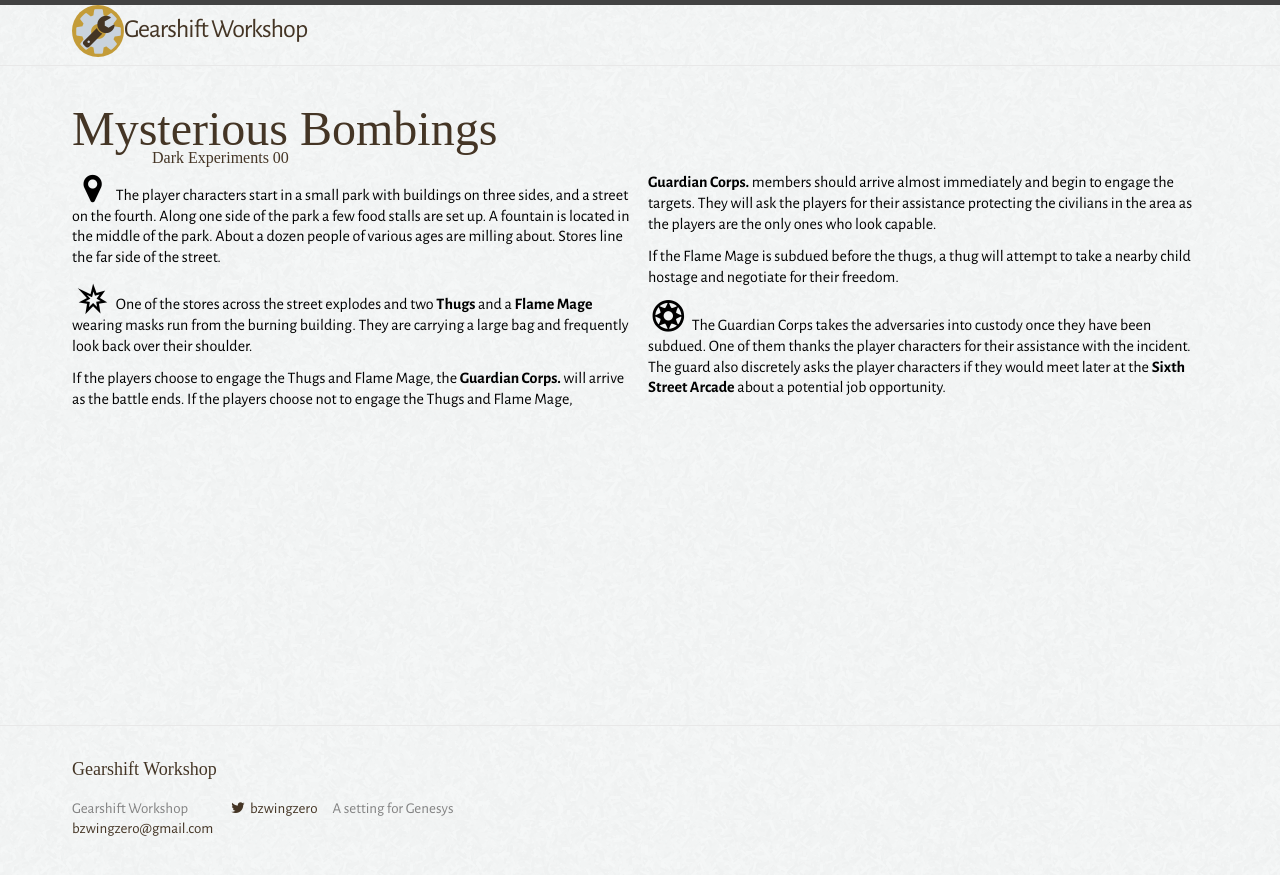
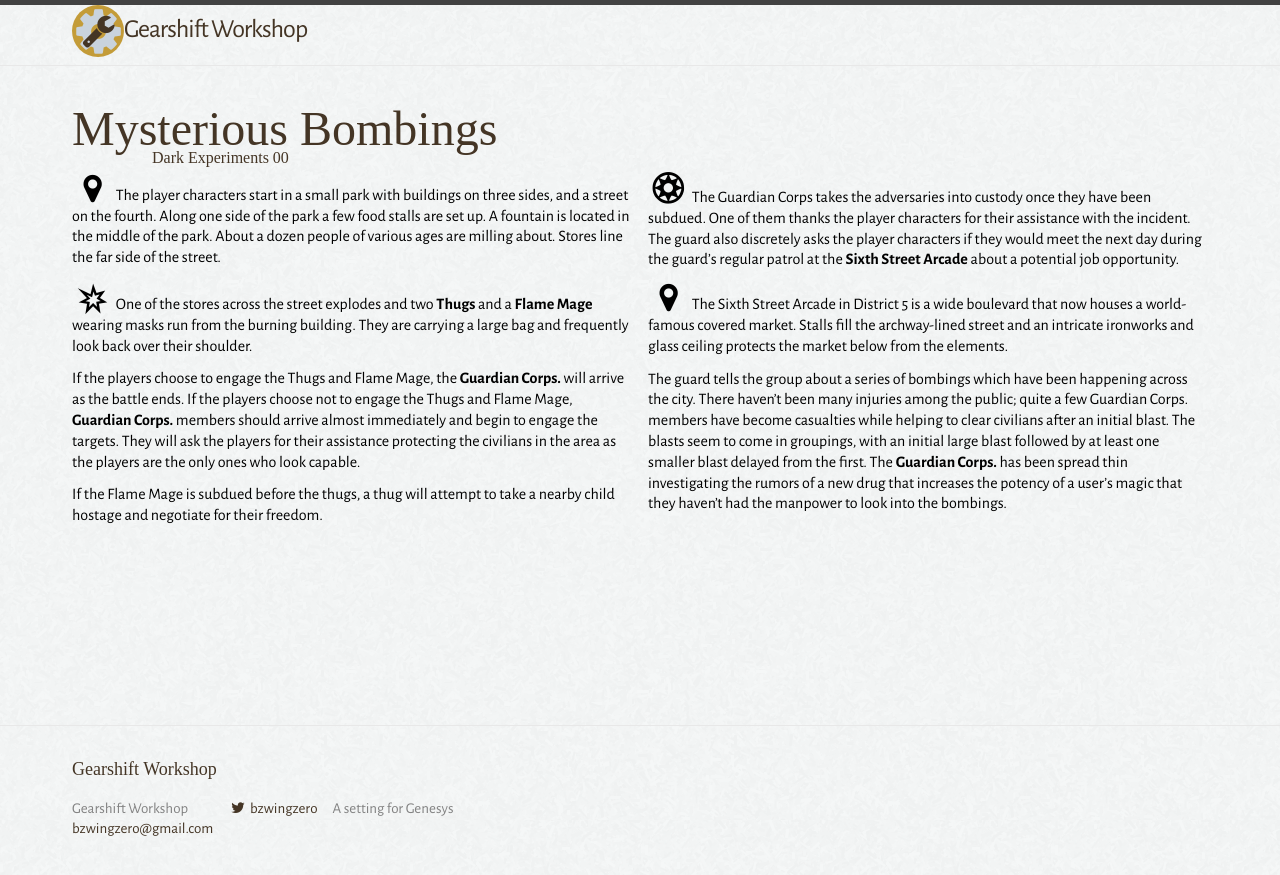
Before and after one commit to BZWingZero/Gearshift-Workshop, a Jekyll site: the page built from _campaigns/dark_experiments/prologue.md, in a window 1280 px wide. Shown: the top 875 px of the page. Built offline with Jekyll 4.4.1, drawn with Linux system fonts in a browser that asks for light colours; some web fonts are replaced.

Commit message:
Added more talents, adversaries
Added more talents, adversaries, header fix, and more to the campaign
plot

```diff
--- a/_campaigns/dark_experiments/prologue.md
+++ b/_campaigns/dark_experiments/prologue.md
@@ -15,4 +15,8 @@ If the players choose to engage the Thugs and Flame Mage, the **Guardian Corps.*
 
 If the Flame Mage is subdued before the thugs, a thug will attempt to take a nearby child hostage and negotiate for their freedom.
 
-<i class="fa symbols fa-2x fa-fw">t</i> The Guardian Corps takes the adversaries into custody once they have been subdued. One of them thanks the player characters for their assistance with the incident. The guard also discretely asks the player characters if they would meet later at the **Sixth Street Arcade** about a potential job opportunity.
+<i class="fa symbols fa-2x fa-fw">t</i> The Guardian Corps takes the adversaries into custody once they have been subdued. One of them thanks the player characters for their assistance with the incident. The guard also discretely asks the player characters if they would meet the next day during the guard's regular patrol at the **Sixth Street Arcade** about a potential job opportunity.
+
+<i class="fa fa-map-marker fa-2x fa-fw"></i> The Sixth Street Arcade in District 5 is a wide boulevard that now houses a world-famous covered market. Stalls fill the archway-lined street and an intricate ironworks and glass ceiling protects the market below from the elements.
+
+The guard tells the group about a series of bombings which have been happening across the city. There haven't been many injuries among the public; quite a few Guardian Corps. members have become casualties while helping to clear civilians after an initial blast. The blasts seem to come in groupings, with an initial large blast followed by at least one smaller blast delayed from the first. The **Guardian Corps.** has been spread thin investigating the rumors of a new drug that increases the potency of a user's magic that they haven't had the manpower to look into the bombings.
--- a/_includes/head.html
+++ b/_includes/head.html
@@ -2,7 +2,7 @@
   <meta charset="utf-8">
   <meta http-equiv="X-UA-Compatible" content="IE=edge">
   <meta name="viewport" content="width=device-width, initial-scale=1">
-  <link rel="shortcut icon" href="{{ "favicon.png" | absolute_url }}" type="image/png">
+  <link rel="shortcut icon" href="{{ "favicon.png" | relative_url }}" type="image/png">
   <link rel="stylesheet" href="{{ "/assets/main.css" | relative_url }}">
   {%- if jekyll.environment == 'production' and site.google_analytics -%}
     {%- include google-analytics.html -%}
```
Also changed, not shown: _adversaries/gc_squad.md (+1 -1 lines), _talents/force_explosion.md (added, +12 -0 lines).
